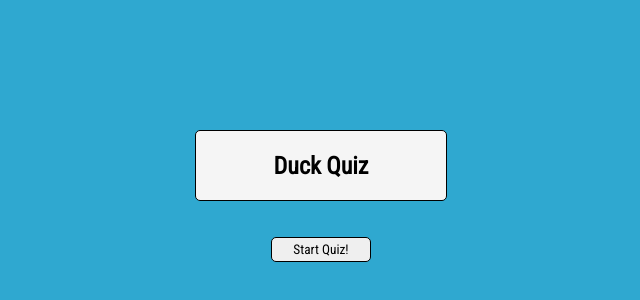
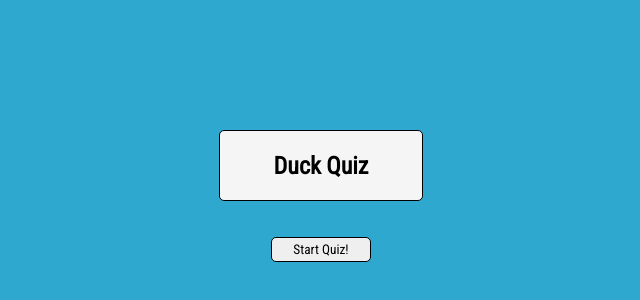
Before and after one commit to gage71301/Gage-Fischer-App, a plain HTML site: page index.html in a window 1280 px wide. Shown: the part 68-368 px from the top of the page, without its empty margins (319-959 px from the left). Drawn offline with nearby package versions, Linux system fonts and the light colour scheme.

Commit message:
Update styles.css

```diff
--- a/styles.css
+++ b/styles.css
@@ -36,9 +36,9 @@ li {
     border-radius: 5px;
     padding: 1px;
     background-color: whitesmoke;
-    margin-left: 40%;
-    margin-right: 40%;
-    margin-bottom: 0%;
+    margin-left: auto;
+    margin-right: auto;
+    width: 200px;
 }
 
 .startQuizButton {
```
